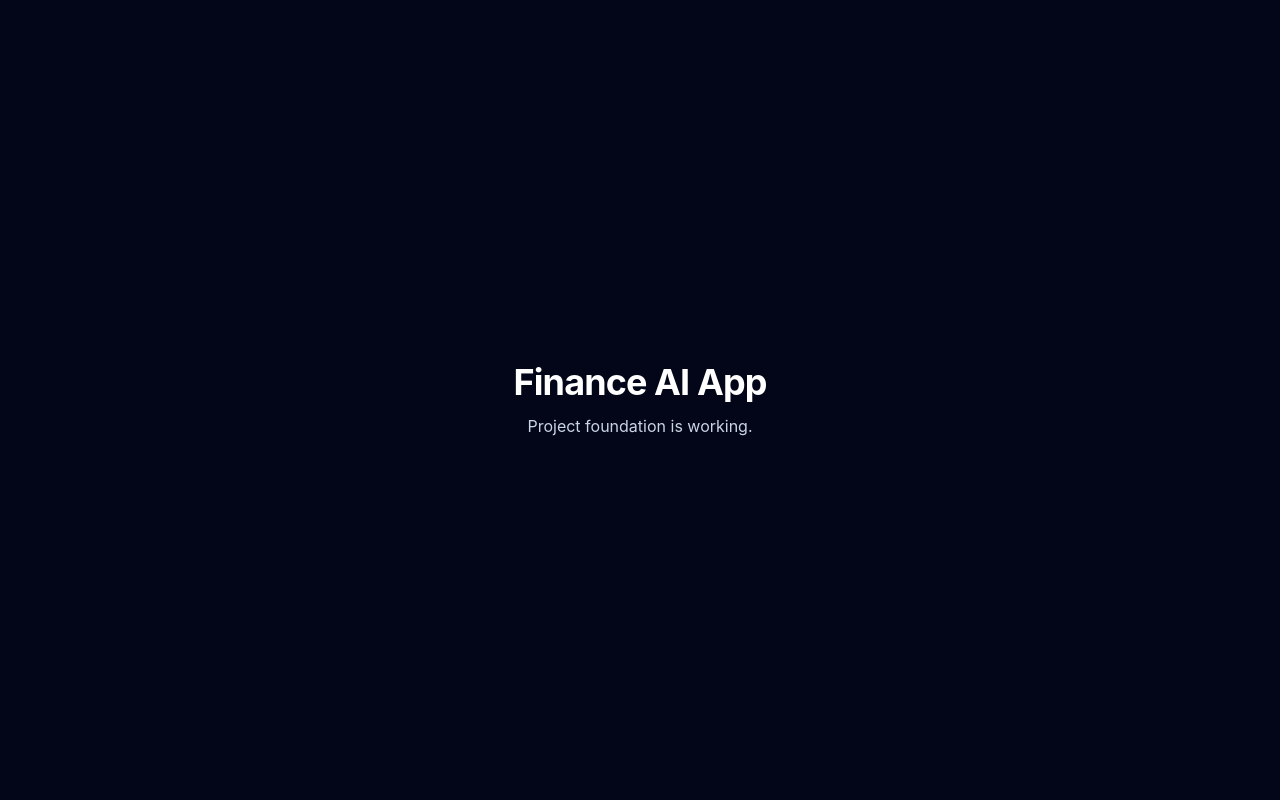
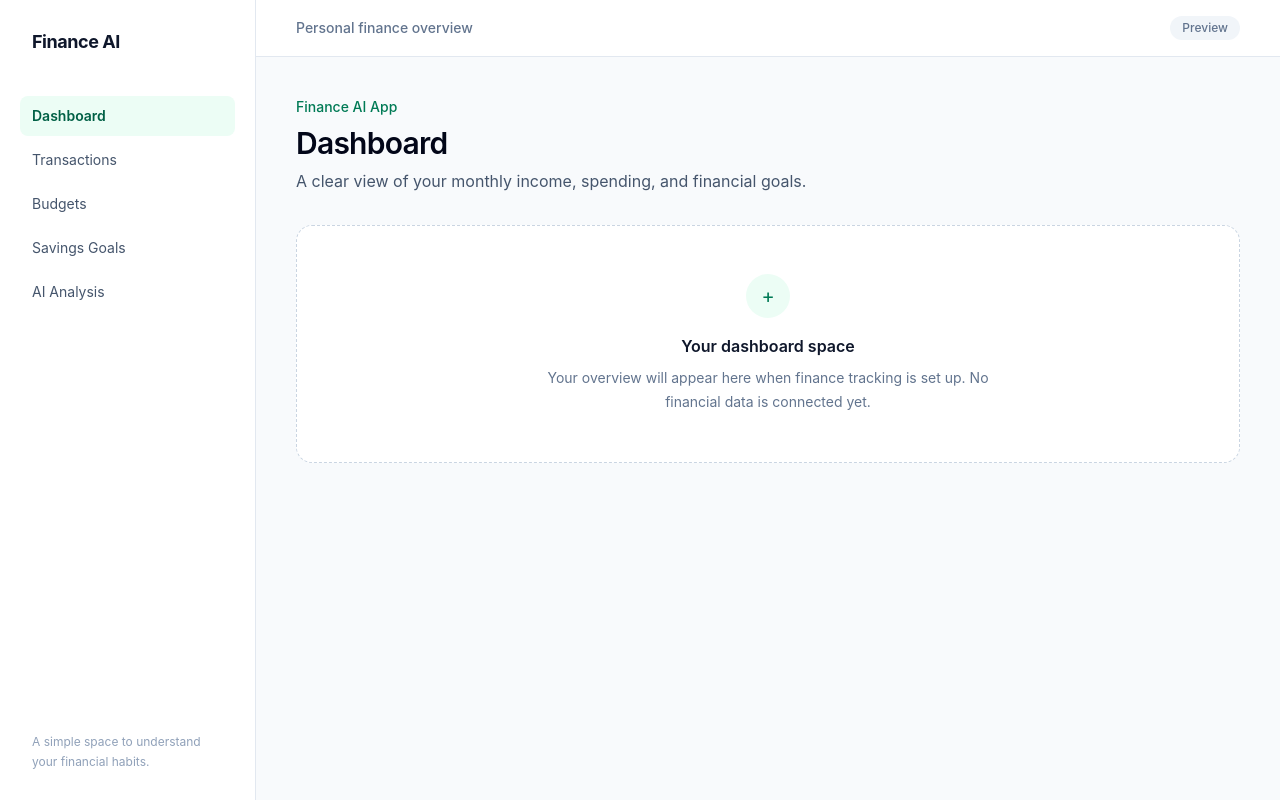
Before and after one commit to ClementLai09/Finance-AI-App, a Next.js app: page / in a window 1280 px wide. Built offline with nearby package versions, Linux system fonts and the light colour scheme.

Commit message:
Add application structure and navigation

```diff
--- /dev/null
+++ b/app/ai-analysis/page.tsx
@@ -0,0 +1,11 @@
+import { SectionPlaceholder } from "../components/section-placeholder";
+
+export default function AiAnalysisPage() {
+  return (
+    <SectionPlaceholder
+      title="AI Analysis"
+      description="Get a monthly explanation of patterns in your financial activity."
+      message="Monthly financial analysis is not set up yet."
+    />
+  );
+}
--- /dev/null
+++ b/app/budgets/page.tsx
@@ -0,0 +1,11 @@
+import { SectionPlaceholder } from "../components/section-placeholder";
+
+export default function BudgetsPage() {
+  return (
+    <SectionPlaceholder
+      title="Budgets"
+      description="Plan monthly spending by category and keep an eye on your progress."
+      message="Category budgets are not set up yet."
+    />
+  );
+}
--- /dev/null
+++ b/app/components/app-shell.tsx
@@ -0,0 +1,86 @@
+"use client";
+
+import Link from "next/link";
+import { usePathname } from "next/navigation";
+import type { ReactNode } from "react";
+
+const sections = [
+  { label: "Dashboard", href: "/" },
+  { label: "Transactions", href: "/transactions" },
+  { label: "Budgets", href: "/budgets" },
+  { label: "Savings Goals", href: "/savings-goals" },
+  { label: "AI Analysis", href: "/ai-analysis" },
+];
+
+function SectionNavigation({ mobile = false }: { mobile?: boolean }) {
+  const pathname = usePathname();
+
+  return (
+    <nav aria-label="Main navigation" className={mobile ? "flex gap-1" : "space-y-1"}>
+      {sections.map((section) => {
+        const isActive =
+          section.href === "/"
+            ? pathname === "/"
+            : pathname.startsWith(section.href);
+
+        return (
+          <Link
+            key={section.href}
+            href={section.href}
+            aria-current={isActive ? "page" : undefined}
+            className={`${
+              mobile
+                ? "shrink-0 rounded-lg px-3 py-2 text-sm"
+                : "block rounded-lg px-3 py-2.5 text-sm"
+            } ${
+              isActive
+                ? "bg-emerald-50 font-semibold text-emerald-800"
+                : "text-slate-600 hover:bg-slate-100 hover:text-slate-900"
+            }`}
+          >
+            {section.label}
+          </Link>
+        );
+      })}
+    </nav>
+  );
+}
+
+export function AppShell({ children }: { children: ReactNode }) {
+  return (
+    <div className="min-h-screen bg-slate-50 text-slate-900 lg:flex">
+      <aside className="hidden w-64 shrink-0 border-r border-slate-200 bg-white px-5 py-7 lg:flex lg:flex-col">
+        <Link href="/" className="mb-10 px-3 text-lg font-bold tracking-tight">
+          Finance AI
+        </Link>
+        <SectionNavigation />
+        <p className="mt-auto px-3 pt-10 text-xs leading-5 text-slate-400">
+          A simple space to understand your financial habits.
+        </p>
+      </aside>
+
+      <div className="min-w-0 flex-1">
+        <header className="border-b border-slate-200 bg-white">
+          <div className="flex items-center justify-between px-4 py-4 sm:px-6 lg:px-10">
+            <Link href="/" className="text-lg font-bold tracking-tight lg:hidden">
+              Finance AI
+            </Link>
+            <p className="hidden text-sm font-medium text-slate-500 lg:block">
+              Personal finance overview
+            </p>
+            <span className="rounded-full bg-slate-100 px-3 py-1 text-xs font-medium text-slate-500">
+              Preview
+            </span>
+          </div>
+          <div className="overflow-x-auto border-t border-slate-100 px-3 py-2 lg:hidden">
+            <SectionNavigation mobile />
+          </div>
+        </header>
+
+        <main className="mx-auto w-full max-w-6xl px-4 py-8 sm:px-6 sm:py-10 lg:px-10">
+          {children}
+        </main>
+      </div>
+    </div>
+  );
+}
--- /dev/null
+++ b/app/components/section-placeholder.tsx
@@ -0,0 +1,31 @@
+export function SectionPlaceholder({
+  title,
+  description,
+  message,
+}: {
+  title: string;
+  description: string;
+  message: string;
+}) {
+  return (
+    <section aria-labelledby="section-title">
+      <div className="mb-8">
+        <p className="mb-2 text-sm font-medium text-emerald-700">Finance AI App</p>
+        <h1 id="section-title" className="text-3xl font-semibold tracking-tight text-slate-950">
+          {title}
+        </h1>
+        <p className="mt-2 max-w-2xl text-sm leading-6 text-slate-600 sm:text-base">
+          {description}
+        </p>
+      </div>
+
+      <div className="rounded-2xl border border-dashed border-slate-300 bg-white px-6 py-12 text-center sm:px-10">
+        <div className="mx-auto mb-4 flex size-11 items-center justify-center rounded-full bg-emerald-50 text-emerald-700">
+          <span aria-hidden="true" className="text-xl">+</span>
+        </div>
+        <h2 className="text-base font-semibold text-slate-900">Your {title.toLowerCase()} space</h2>
+        <p className="mx-auto mt-2 max-w-md text-sm leading-6 text-slate-500">{message}</p>
+      </div>
+    </section>
+  );
+}
--- a/app/layout.tsx
+++ b/app/layout.tsx
@@ -1,4 +1,5 @@
 import "./globals.css";
+import { AppShell } from "./components/app-shell";
 
 export const metadata = {
   title: "Finance AI App",
@@ -12,7 +13,9 @@ export default function RootLayout({
 }>) {
   return (
     <html lang="en">
-      <body>{children}</body>
+      <body>
+        <AppShell>{children}</AppShell>
+      </body>
     </html>
   );
 }
--- a/app/page.tsx
+++ b/app/page.tsx
@@ -1,8 +1,11 @@
+import { SectionPlaceholder } from "./components/section-placeholder";
+
 export default function Home() {
   return (
-    <main className="flex min-h-screen flex-col items-center justify-center gap-3 bg-slate-950 px-6 text-center text-white">
-      <h1 className="text-4xl font-bold tracking-tight">Finance AI App</h1>
-      <p className="text-slate-300">Project foundation is working.</p>
-    </main>
+    <SectionPlaceholder
+      title="Dashboard"
+      description="A clear view of your monthly income, spending, and financial goals."
+      message="Your overview will appear here when finance tracking is set up. No financial data is connected yet."
+    />
   );
 }
--- /dev/null
+++ b/app/savings-goals/page.tsx
@@ -0,0 +1,11 @@
+import { SectionPlaceholder } from "../components/section-placeholder";
+
+export default function SavingsGoalsPage() {
+  return (
+    <SectionPlaceholder
+      title="Savings Goals"
+      description="Keep your savings targets visible as you work toward them."
+      message="Savings goals are not set up yet."
+    />
+  );
+}
--- /dev/null
+++ b/app/transactions/page.tsx
@@ -0,0 +1,11 @@
+import { SectionPlaceholder } from "../components/section-placeholder";
+
+export default function TransactionsPage() {
+  return (
+    <SectionPlaceholder
+      title="Transactions"
+      description="Review the income and expenses you record in one place."
+      message="Transaction tracking is not set up yet."
+    />
+  );
+}
```
Also changed, not shown: 1 other file (tests, documents, lock files or other folders).
